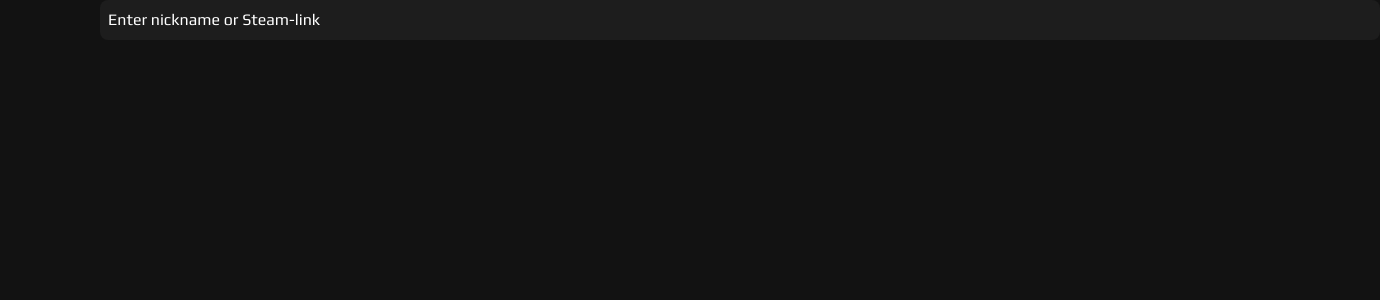
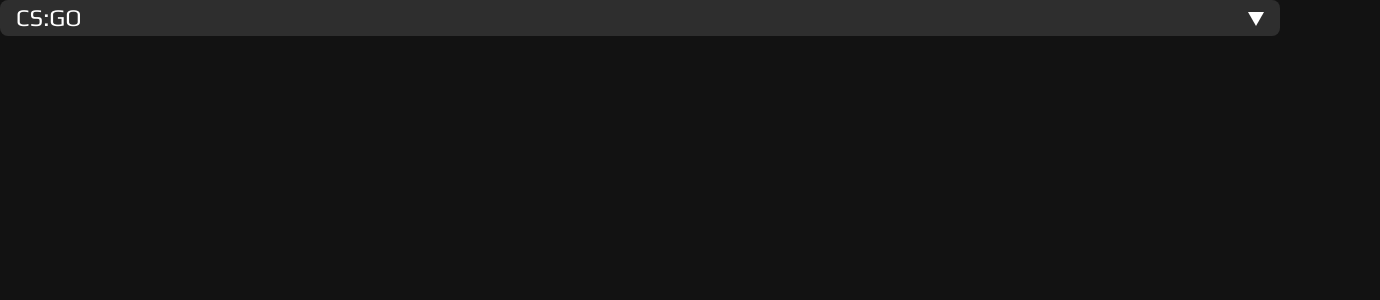
Before and after one commit to Ilya0-0/Faceit-Stats-Finder, a React (Create React App) app: page / in a window 1280 px wide. Shown: the top 300 px of the page, 1380 px wide, since content can reach past the window. Built offline with nearby package versions, Linux system fonts and the light colour scheme.

Commit message:
feat: add Select component

```diff
--- a/src/App.js
+++ b/src/App.js
@@ -1,17 +1,21 @@
-import React from "react";
+import React, { useState } from "react";
 import "./styles/global.scss";
-import Input from "@components/UI/Input/Input";
+import Select from "@components/UI/Select/Select";
 
 const App = () => {
-  const handleInputChange = (value) => {
-    console.log(value);
+  const games = ["CS:GO", "CS2"];
+  const [selectedGame, setSelectedGame] = useState(games[0]);
+
+  const handleSelectChange = (game) => {
+    setSelectedGame(game);
   };
 
   return (
-    <Input
-      label="Enter nickname or Steam-link"
-      id="nickname"
-      onChange={handleInputChange}
+    <Select
+      label="Выбрать игру:"
+      options={games}
+      defaultValue={selectedGame}
+      onChange={handleSelectChange}
     />
   );
 };
--- /dev/null
+++ b/src/Components/UI/Select/Select.jsx
@@ -0,0 +1,51 @@
+import React, { useEffect, useRef, useState } from "react";
+import styles from "./select.module.scss";
+
+const Select = ({ options, defaultValue, onChange }) => {
+  const [isOpen, setIsOpen] = useState(false);
+  const selectRef = useRef(null);
+
+  const handleSelect = (value) => {
+    onChange(value);
+    setIsOpen(false);
+  };
+
+  useEffect(() => {
+    const handleClickOutside = (e) => {
+      if (selectRef.current && !selectRef.current.contains(e.target)) {
+        setIsOpen(false);
+      }
+    };
+
+    document.addEventListener("mousedown", handleClickOutside);
+
+    return () => {
+      document.removeEventListener("mousedown", handleClickOutside);
+    };
+  }, []);
+
+  return (
+    <div
+      ref={selectRef}
+      className={`${styles.select_container} ${isOpen && styles.open}`}
+      onClick={() => setIsOpen(!isOpen)}
+    >
+      <div className={styles.select}>{defaultValue || "Выберите значение"}</div>
+      {isOpen && (
+        <ul className={styles.select_list}>
+          {options.map((option) => (
+            <li
+              key={option}
+              className={styles.select_list__item}
+              onClick={() => handleSelect(option)}
+            >
+              {option}
+            </li>
+          ))}
+        </ul>
+      )}
+    </div>
+  );
+};
+
+export default Select;
--- /dev/null
+++ b/src/Components/UI/Select/select.module.scss
@@ -0,0 +1,59 @@
+@import "@styles/variables.scss";
+
+.select_container {
+  position: relative;
+  display: flex;
+  flex-direction: column;
+  gap: 4px;
+  font-size: 24px;
+  user-select: none;
+  transition: 300ms;
+
+  &::after {
+    content: "";
+    position: absolute;
+    top: 12px;
+    right: 16px;
+    width: 0;
+    height: 0;
+    border-left: 8px solid transparent;
+    border-right: 8px solid transparent;
+    border-top: 14px solid $white;
+  }
+
+  &.open::after {
+    content: "";
+    position: absolute;
+    top: 12px;
+    right: 16px;
+    width: 0;
+    height: 0;
+    border-left: 8px solid transparent;
+    border-right: 8px solid transparent;
+    border-top: 14px solid $white;
+    transform: rotate(180deg);
+  }
+
+  .select {
+    background: $gray;
+    border-radius: 8px;
+    padding: 0 16px;
+  }
+
+  .select_list {
+    display: flex;
+    flex-direction: column;
+    gap: 4px;
+    background: $gray;
+    border-radius: 8px;
+
+    .select_list__item {
+      padding: 0 16px;
+      border-radius: 8px;
+    }
+
+    .select_list__item:hover {
+      background: $backgroundSecondary;
+    }
+  }
+}
```
